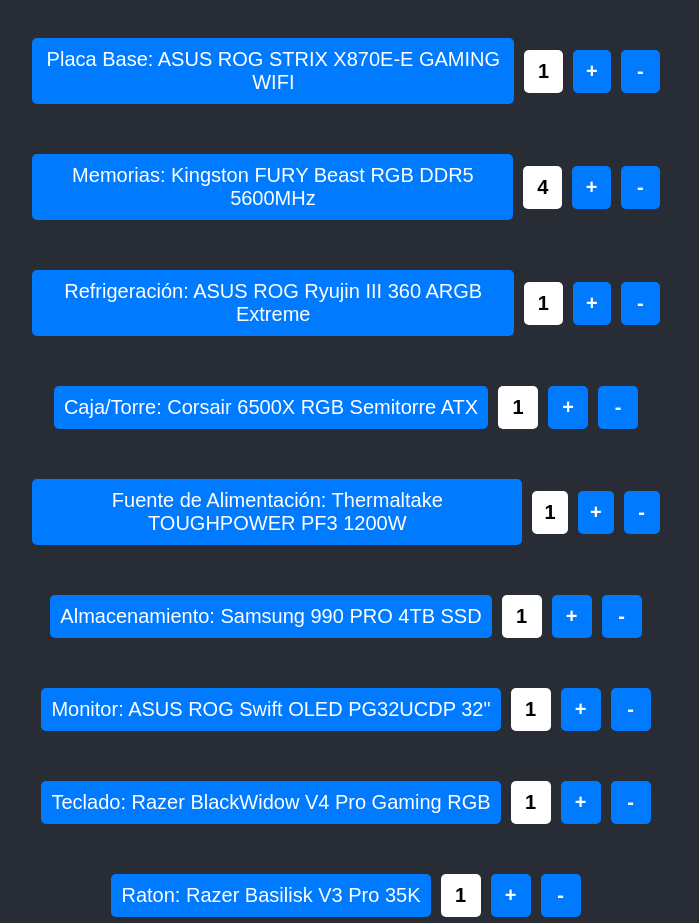
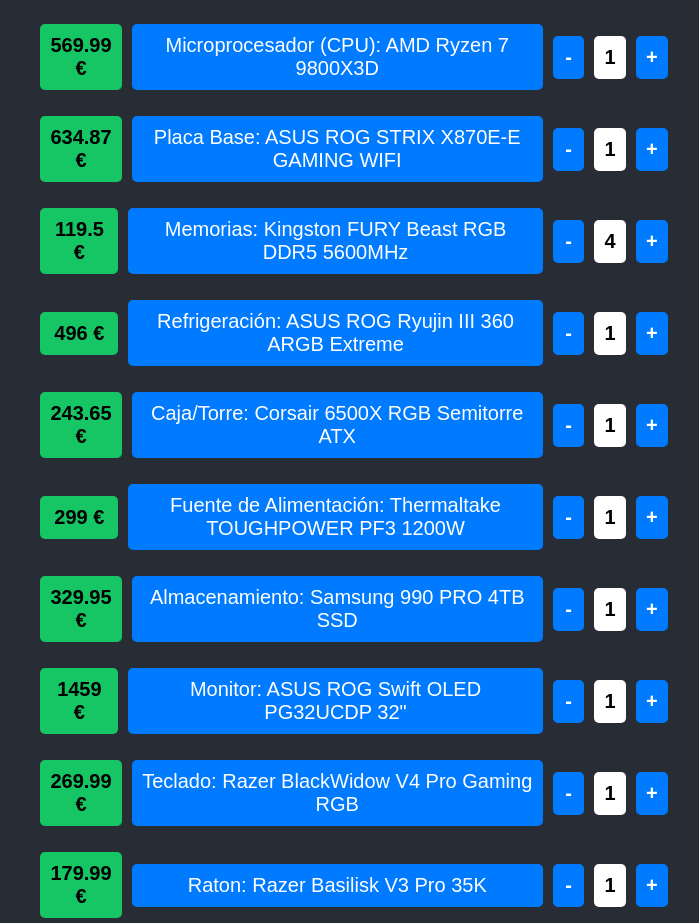
Before and after one commit to JaViBDN10/ReactProject, a React (Create React App) app: page /details in a window 1280 px wide. Shown: the part 769-1692 px from the top of the page, without its empty margins (294-993 px from the left). Built offline with nearby package versions, Linux system fonts and the light colour scheme.

Commit message:
edit details.js

```diff
--- a/src/App.css
+++ b/src/App.css
@@ -196,7 +196,7 @@
   line-height: 1.6;
   width: 70%;
   margin: 0 auto;
-  padding: 20px;
+  padding: 8px;
 }
 .pages img{
   align-items: end;
--- a/src/pages/Details.js
+++ b/src/pages/Details.js
@@ -47,9 +47,9 @@
   const precioTorre=243.65;
   const precioFuente=299;
   const precioAlmacenamiento=329.95;
-  const precioMonitor=1500;
-  const precioTeclado=230;
-  const precioRaton=160;
+  const precioMonitor=1459;
+  const precioTeclado=269.99;
+  const precioRaton=179.99;
 
   const handleTotal = useCallback(() => {
     setTotal(precioGrafica * GraphicUnits +
@@ -146,93 +146,118 @@
     <>
     <div className="pages">
       <h1 className="h1pages">Detalles de los componentes</h1>
-      <div className="pages" style={{ display: "flex", flexDirection: "row", gap: "10px", justifyContent:"center"}}>
-        <button onClick={() => setIsOpenGrafica(true)}>
+      <p>Las unidades de los componentes son para un solo equipo, sin embargo, se pueden comprar
+        más unidades de cada componente.
+      </p>
+      <div className="pages" style={{ display: "flex", flexDirection: "row", gap: "10px", marginLeft:"15%"}}>
+      <button style={{ backgroundColor:"#16c564", color:"black", width:"120px", fontWeight:"bold"}}>{precioGrafica} €</button>
+        <button style={{width:"700px"}} onClick={() => setIsOpenGrafica(true)}>
           Tarjeta gráfica: Nvidia RTX 4080 Super 16Gb
         </button>
+        <button onClick={() => handleGraphicUnits("-")} style={{ width:"40px", fontWeight:"bold" }}>-</button>
         <button style={{ backgroundColor:"white", color:"black", width:"40px", fontWeight:"bold"}}>{GraphicUnits}</button>
         <button onClick={() => handleGraphicUnits("+")} style={{ width:"40px", fontWeight:"bold" }}>+</button>
-        <button onClick={() => handleGraphicUnits("-")} style={{ width:"40px", fontWeight:"bold" }}>-</button>
+
       </div>
-      <div className="pages" style={{ display: "flex", flexDirection: "row", gap: "10px", justifyContent:"center"}}>
-        <button onClick={() => setIsOpenCPU(true)}>
+      <div className="pages" style={{ display: "flex", flexDirection: "row", gap: "10px", marginLeft:"15%"}}>
+      <button style={{ backgroundColor:"#16c564", color:"black", width:"120px", fontWeight:"bold"}}>{precioCPU} €</button>
+        <button style={{width:"700px"}} onClick={() => setIsOpenCPU(true)}>
         Microprocesador (CPU): AMD Ryzen 7 9800X3D
         </button>
+        <button onClick={() => handleCPUUnits("-")} style={{ width:"40px", fontWeight:"bold" }}>-</button>
         <button style={{ backgroundColor:"white", color:"black", width:"40px", fontWeight:"bold"}}>{CPUUnits}</button>
         <button onClick={() => handleCPUUnits("+")} style={{ width:"40px", fontWeight:"bold" }}>+</button>
-        <button onClick={() => handleCPUUnits("-")} style={{ width:"40px", fontWeight:"bold" }}>-</button>
+
       </div>
-      <div className="pages" style={{ display: "flex", flexDirection: "row", gap: "10px", justifyContent:"center"}}>
-        <button onClick={() => setIsOpenPlaca(true)}>
+      <div className="pages" style={{ display: "flex", flexDirection: "row", gap: "10px", marginLeft:"15%"}}>
+      <button style={{ backgroundColor:"#16c564", color:"black", width:"120px", fontWeight:"bold"}}>{precioPlaca} €</button>
+        <button style={{width:"700px"}} onClick={() => setIsOpenPlaca(true)}>
         Placa Base: ASUS ROG STRIX X870E-E GAMING WIFI
         </button>
+        <button onClick={() => handlePlacaUnits("-")} style={{ width:"40px", fontWeight:"bold" }}>-</button>
         <button style={{ backgroundColor:"white", color:"black", width:"40px", fontWeight:"bold"}}>{PlacaUnits}</button>
         <button onClick={() => handlePlacaUnits("+")} style={{ width:"40px", fontWeight:"bold" }}>+</button>
-        <button onClick={() => handlePlacaUnits("-")} style={{ width:"40px", fontWeight:"bold" }}>-</button>
+
       </div>
-      <div className="pages" style={{ display: "flex", flexDirection: "row", gap: "10px", justifyContent:"center"}}>
-        <button onClick={() => setIsOpenMemoria(true)}>
+      <div className="pages" style={{ display: "flex", flexDirection: "row", gap: "10px", marginLeft:"15%"}}>
+      <button style={{ backgroundColor:"#16c564", color:"black", width:"120px", fontWeight:"bold"}}>{precioMemoria} €</button>
+        <button style={{width:"700px"}} onClick={() => setIsOpenMemoria(true)}>
         Memorias: Kingston FURY Beast RGB DDR5 5600MHz
         </button>
+        <button onClick={() => handleMemoriaUnits("-")} style={{ width:"40px", fontWeight:"bold" }}>-</button>
         <button style={{ backgroundColor:"white", color:"black", width:"40px", fontWeight:"bold"}}>{MemoriaUnits}</button>
         <button onClick={() => handleMemoriaUnits("+")} style={{ width:"40px", fontWeight:"bold"}}>+</button>
-        <button onClick={() => handleMemoriaUnits("-")} style={{ width:"40px", fontWeight:"bold" }}>-</button>
+
       </div>
-      <div className="pages" style={{ display: "flex", flexDirection: "row", gap: "10px", justifyContent:"center"}}>
-        <button onClick={() => setIsOpenRefrigeracion(true)}>
+      <div className="pages" style={{ display: "flex", flexDirection: "row", gap: "10px", marginLeft:"15%"}}>
+      <button style={{ backgroundColor:"#16c564", color:"black", width:"120px", fontWeight:"bold"}}>{precioRefrigeracion} €</button>
+        <button style={{width:"700px"}} onClick={() => setIsOpenRefrigeracion(true)}>
         Refrigeración: ASUS ROG Ryujin III 360 ARGB Extreme
         </button>
+        <button onClick={() => handleRefrigeracionUnits("-")} style={{ width:"40px", fontWeight:"bold" }}>-</button>
         <button style={{ backgroundColor:"white", color:"black", width:"40px", fontWeight:"bold"}}>{RefrigeracionUnits}</button>
         <button onClick={() => handleRefrigeracionUnits("+")} style={{ width:"40px", fontWeight:"bold"}}>+</button>
-        <button onClick={() => handleRefrigeracionUnits("-")} style={{ width:"40px", fontWeight:"bold" }}>-</button>
+
       </div>
-      <div className="pages" style={{ display: "flex", flexDirection: "row", gap: "10px", justifyContent:"center"}}>
-        <button onClick={() => setIsOpenTorre(true)}>
+      <div className="pages" style={{ display: "flex", flexDirection: "row", gap: "10px", marginLeft:"15%"}}>
+      <button style={{ backgroundColor:"#16c564", color:"black", width:"120px", fontWeight:"bold"}}>{precioTorre} €</button>
+        <button style={{width:"700px"}} onClick={() => setIsOpenTorre(true)}>
         Caja/Torre: Corsair 6500X RGB Semitorre ATX
         </button>
+        <button onClick={() => handleTorreUnits("-")} style={{ width:"40px", fontWeight:"bold" }}>-</button>
         <button style={{ backgroundColor:"white", color:"black", width:"40px", fontWeight:"bold"}}>{TorreUnits}</button>
         <button onClick={() => handleTorreUnits("+")} style={{ width:"40px", fontWeight:"bold"}}>+</button>
-        <button onClick={() => handleTorreUnits("-")} style={{ width:"40px", fontWeight:"bold" }}>-</button>
+
       </div>
-      <div className="pages" style={{ display: "flex", flexDirection: "row", gap: "10px", justifyContent:"center"}}>
-        <button onClick={() => setIsOpenFuente(true)}>
+      <div className="pages" style={{ display: "flex", flexDirection: "row", gap: "10px", marginLeft:"15%"}}>
+      <button style={{ backgroundColor:"#16c564", color:"black", width:"120px", fontWeight:"bold"}}>{precioFuente} €</button>
+        <button style={{width:"700px"}} onClick={() => setIsOpenFuente(true)}>
         Fuente de Alimentación: Thermaltake TOUGHPOWER PF3 1200W
         </button>
+        <button onClick={() => handleFuenteUnits("-")} style={{ width:"40px", fontWeight:"bold" }}>-</button>
         <button style={{ backgroundColor:"white", color:"black", width:"40px", fontWeight:"bold"}}>{FuenteUnits}</button>
         <button onClick={() => handleFuenteUnits("+")} style={{ width:"40px", fontWeight:"bold"}}>+</button>
-        <button onClick={() => handleFuenteUnits("-")} style={{ width:"40px", fontWeight:"bold" }}>-</button>
+
       </div>
-      <div className="pages" style={{ display: "flex", flexDirection: "row", gap: "10px", justifyContent:"center"}}>
-        <button onClick={() => setIsOpenAlmacenamiento(true)}>
+      <div className="pages" style={{ display: "flex", flexDirection: "row", gap: "10px", marginLeft:"15%"}}>
+      <button style={{ backgroundColor:"#16c564", color:"black", width:"120px", fontWeight:"bold"}}>{precioAlmacenamiento} €</button>
+        <button style={{width:"700px"}} onClick={() => setIsOpenAlmacenamiento(true)}>
         Almacenamiento: Samsung 990 PRO 4TB SSD
         </button>
+        <button onClick={() => handleAlmacenamientoUnits("-")} style={{ width:"40px", fontWeight:"bold" }}>-</button>
         <button style={{ backgroundColor:"white", color:"black", width:"40px", fontWeight:"bold"}}>{AlmacenamientoUnits}</button>
         <button onClick={() => handleAlmacenamientoUnits("+")} style={{ width:"40px", fontWeight:"bold"}}>+</button>
-        <button onClick={() => handleAlmacenamientoUnits("-")} style={{ width:"40px", fontWeight:"bold" }}>-</button>
+
       </div>
-      <div className="pages" style={{ display: "flex", flexDirection: "row", gap: "10px", justifyContent:"center"}}>
-        <button onClick={() => setIsOpenMonitor(true)}>
+      <div className="pages" style={{ display: "flex", flexDirection: "row", gap: "10px", marginLeft:"15%"}}>
+      <button style={{ backgroundColor:"#16c564", color:"black", width:"120px", fontWeight:"bold"}}>{precioMonitor} €</button>
+        <button style={{width:"700px"}} onClick={() => setIsOpenMonitor(true)}>
         Monitor: ASUS ROG Swift OLED PG32UCDP 32"
         </button>
+        <button onClick={() => handleMonitorUnits("-")} style={{ width:"40px", fontWeight:"bold" }}>-</button>
         <button style={{ backgroundColor:"white", color:"black", width:"40px", fontWeight:"bold"}}>{MonitorUnits}</button>
         <button onClick={() => handleMonitorUnits("+")} style={{ width:"40px", fontWeight:"bold"}}>+</button>
-        <button onClick={() => handleMonitorUnits("-")} style={{ width:"40px", fontWeight:"bold" }}>-</button>
+
       </div>
-      <div className="pages" style={{ display: "flex", flexDirection: "row", gap: "10px", justifyContent:"center"}}>
-        <button onClick={() => setIsOpenTeclado(true)}>
+      <div className="pages" style={{ display: "flex", flexDirection: "row", gap: "10px", marginLeft:"15%"}}>
+      <button style={{ backgroundColor:"#16c564", color:"black", width:"120px", fontWeight:"bold"}}>{precioTeclado} €</button>
+        <button style={{width:"700px"}} onClick={() => setIsOpenTeclado(true)}>
         Teclado: Razer BlackWidow V4 Pro Gaming RGB
         </button>
+        <button onClick={() => handleTecladoUnits("-")} style={{ width:"40px", fontWeight:"bold" }}>-</button>
         <button style={{ backgroundColor:"white", color:"black", width:"40px", fontWeight:"bold"}}>{TecladoUnits}</button>
         <button onClick={() => handleTecladoUnits("+")} style={{ width:"40px", fontWeight:"bold"}}>+</button>
-        <button onClick={() => handleTecladoUnits("-")} style={{ width:"40px", fontWeight:"bold" }}>-</button>
+
       </div>
-      <div className="pages" style={{ display: "flex", flexDirection: "row", gap: "10px", justifyContent:"center"}}>
-        <button onClick={() => setIsOpenRaton(true)}>
+      <div className="pages" style={{ display: "flex", flexDirection: "row", gap: "10px", marginLeft:"15%"}}>
+      <button style={{ backgroundColor:"#16c564", color:"black", width:"120px", fontWeight:"bold"}}>{precioRaton} €</button>
+        <button style={{width:"700px"}} onClick={() => setIsOpenRaton(true)}>
         Raton: Razer Basilisk V3 Pro 35K
         </button>
+        <button onClick={() => handleRatonUnits("-")} style={{ width:"40px", fontWeight:"bold" }}>-</button>
         <button style={{ backgroundColor:"white", color:"black", width:"40px", fontWeight:"bold"}}>{RatonUnits}</button>
         <button onClick={() => handleRatonUnits("+")} style={{ width:"40px", fontWeight:"bold"}}>+</button>
-        <button onClick={() => handleRatonUnits("-")} style={{ width:"40px", fontWeight:"bold" }}>-</button>
+
       </div>
 
       {/* Modal para Tarjeta Gráfica */}
@@ -398,7 +423,7 @@
           <span><strong>Voltaje:</strong> 1.25V</span>
           <span><strong>Iluminación RGB:</strong> Sí, compatible con software de personalización</span>
           <p style={{ fontSize: "1.5em", color:" #ff4d4d", fontWeight: "bold", margintop: "10px"}}>
-              <strong>Precio:478,24€9</strong>
+              <strong>Precio:478,24€</strong>
           </p>
 
           <a style={{ color:" #007bff" }}
@@ -665,7 +690,7 @@
               marginTop: "10px",
             }}
           >
-            <strong>Precio: 1500€</strong>
+            <strong>Precio: 1459€</strong>
           </p>
 
           <a
@@ -728,7 +753,7 @@
               marginTop: "10px",
             }}
           >
-            <strong>Precio: 200€</strong>
+            <strong>Precio: 269.99€</strong>
           </p>
 
           <a
@@ -791,12 +816,12 @@
               marginTop: "10px",
             }}
           >
-            <strong>Precio: 130€</strong>
+            <strong>Precio: 179.99€</strong>
           </p>
 
           <a
             style={{ color: "#007bff" }}
-            href="https://www.pccomponentes.com/search/?query=Razer%20Basilisk%20V3%20Pro%2035K&&page=1&or-relevance"
+            href="https://www.pccomponentes.com/razer-basilisk-v3-pro-35k-raton-gaming-optico-inalambrico-rgb-35000-dpi-negro"
             target="_blank"
             rel="noopener noreferrer"
           >
```
